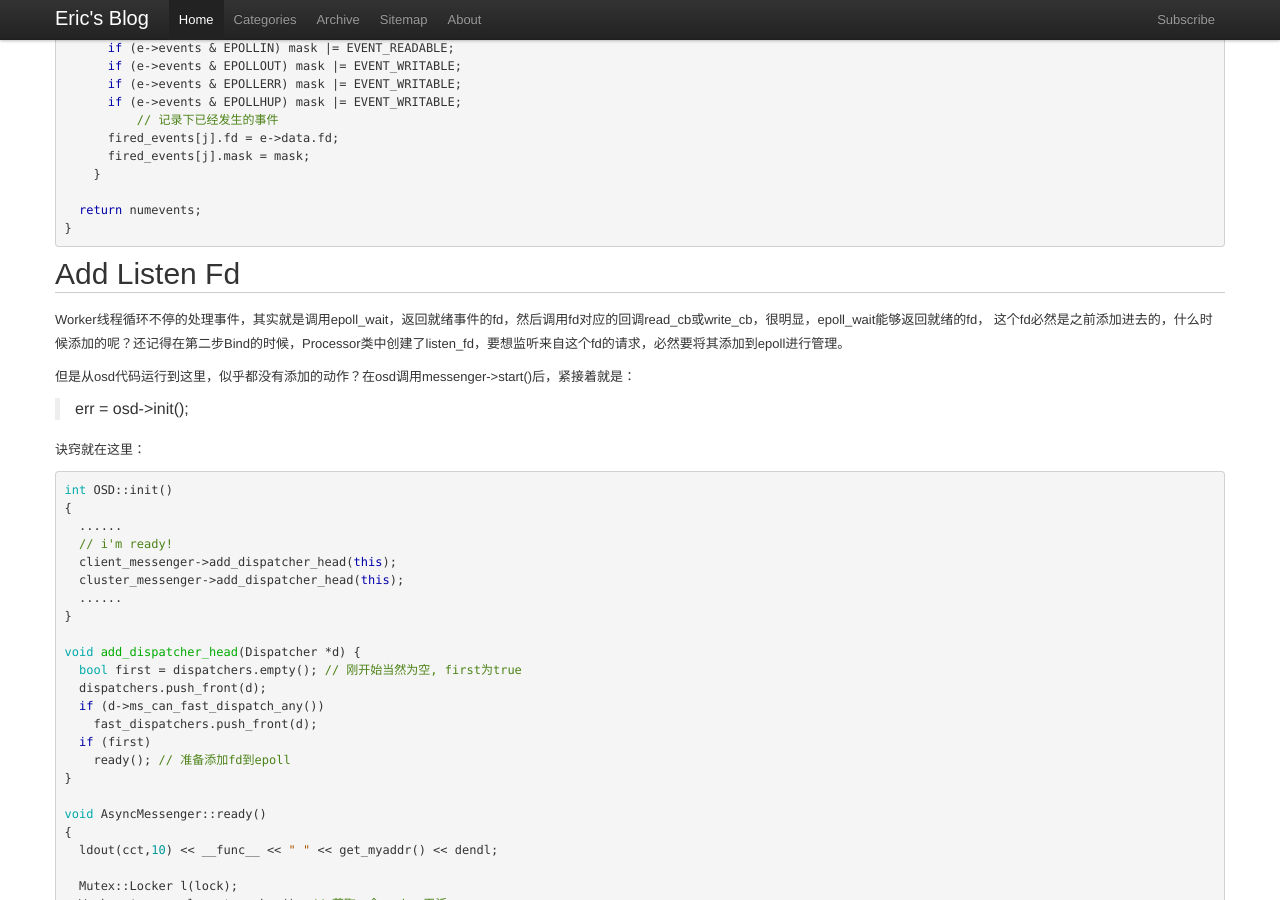
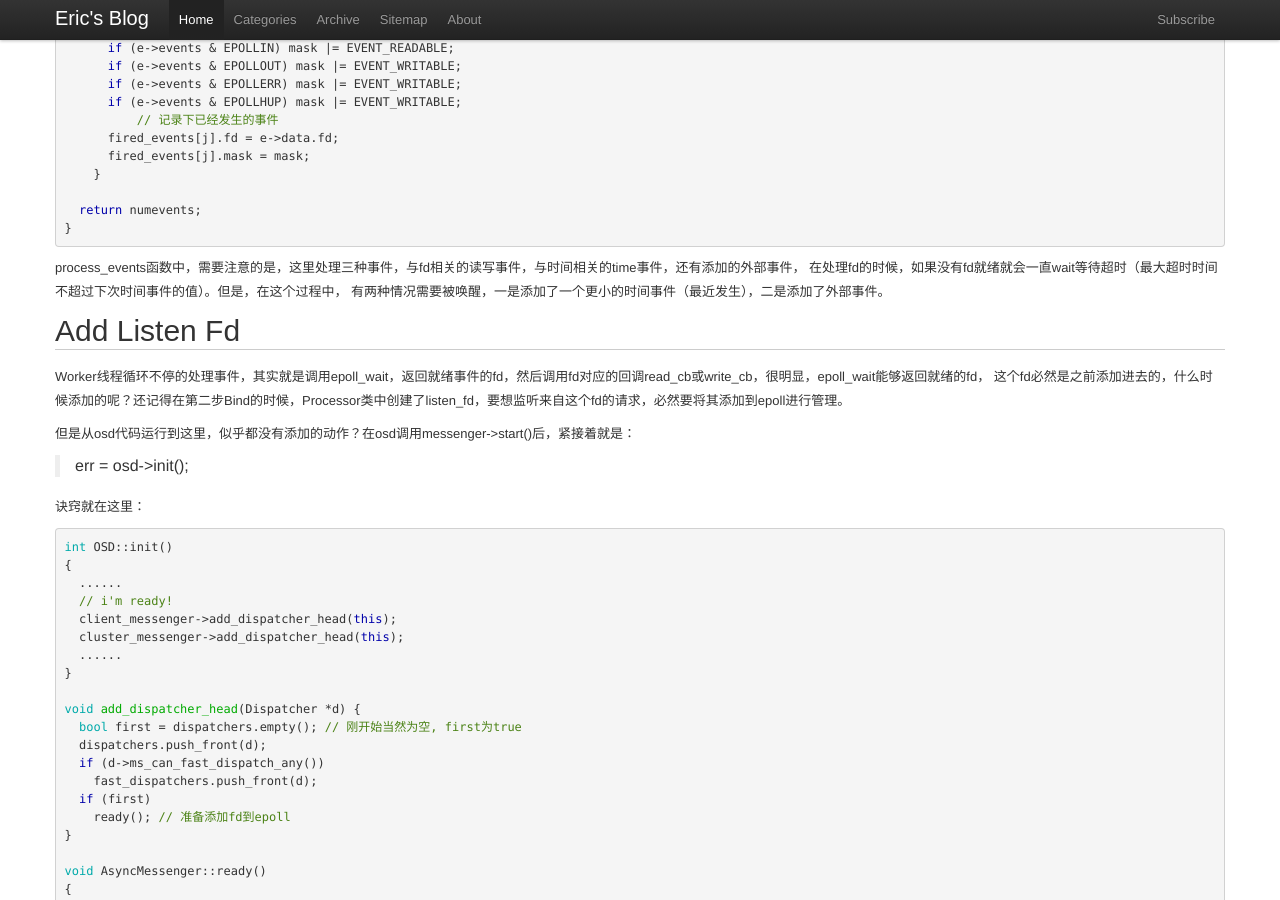
Before and after one commit to wjin/blog, a Jekyll site: the page built from _posts/2015-12-28-ceph-async-messenger.md, in a window 1280 px wide and 900 px high, scrolled down 6630 px. Built offline with Jekyll 4.4.1, drawn with Linux system fonts in a browser that asks for light colours; some web fonts are replaced; Markdown is read by kramdown in place of the engine named in the settings; comment, search, counter and statistics services are not loaded.

Commit message:
fix async
Signed-off-by: Wei Jin <wjin.cn@gmail.com>

````diff
--- a/_posts/2015-12-28-ceph-async-messenger.md
+++ b/_posts/2015-12-28-ceph-async-messenger.md
@@ -388,6 +388,10 @@ int EpollDriver::event_wait(vector<FiredFileEvent> &fired_events, struct timeval
   return numevents;
 }
 ```
+
+process\_events函数中，需要注意的是，这里处理三种事件，与fd相关的读写事件，与时间相关的time事件，还有添加的外部事件，
+在处理fd的时候，如果没有fd就绪就会一直wait等待超时（最大超时时间不超过下次时间事件的值）。但是，在这个过程中，
+有两种情况需要被唤醒，一是添加了一个更小的时间事件（最近发生），二是添加了外部事件。
 
 ## Add Listen Fd
 
````
